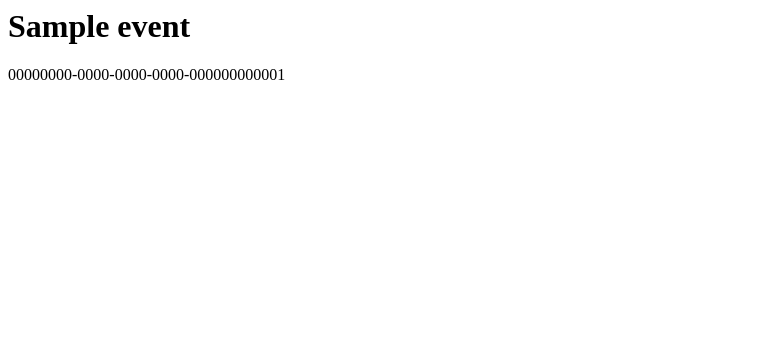
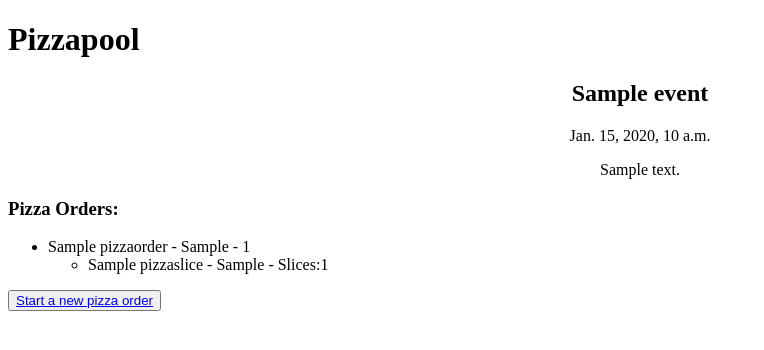
Before and after one commit to lynchdean/pizzapool, a Django app: page /events/00000000-0000-0000-0000-000000000001/ in a window 1280 px wide. Shown: the top 350 px of the page, without its empty margins (0-764 px from the left). Run offline with Django 5.2, Linux system fonts and the light colour scheme; tables that the repository leaves empty hold one stand-in row (values such as "Sample post").

Commit message:
Initial commit

```diff
--- a/events/admin.py
+++ b/events/admin.py
@@ -1,5 +1,7 @@
 from django.contrib import admin
 
-from .models import Event
+from .models import Event, PizzaOrder, PizzaSlices
 
 admin.site.register(Event)
+admin.site.register(PizzaOrder)
+admin.site.register(PizzaSlices)
--- a/events/models.py
+++ b/events/models.py
@@ -1,7 +1,9 @@
 import uuid
 
 from django.db import models
+from django.forms import ModelForm
 from django.contrib.auth.models import User
+from django.core.validators import MinValueValidator, MaxValueValidator
 
 
 class Event(models.Model):
@@ -12,23 +14,36 @@ class Event(models.Model):
     host = models.ForeignKey(User, on_delete=models.CASCADE)
 
     def __str__(self):
-        return self.event_title
+        return f"{self.event_title} - {self.date}"
 
 
-class Vehicle(models.Model):
-    driver_name = models.CharField(max_length=50)
-    driver_contact = models.CharField(max_length=50)
-    meeting_place = models.CharField(max_length=200)
-    date = models.DateTimeField("")
-    notes = models.CharField(max_length=200)
+class PizzaOrder(models.Model):
+    event = models.ForeignKey(Event, on_delete=models.CASCADE)
+    purchaser_name = models.CharField(max_length=50)
+    purchaser_whatsapp = models.CharField(max_length=50)
+    purchaser_revolut = models.CharField(max_length=50)
+    pizza_type = models.CharField(max_length=100)
+    available_slices = models.PositiveIntegerField(default=1,validators=[
+        MinValueValidator(1),
+        MaxValueValidator(8)])
 
     def __str__(self) -> str:
-        return self.driver_name
+        return f"{self.purchaser_name} - {self.pizza_type}"
 
 
-class Passenger(models.Model):
-    passenger_name = models.CharField(max_length=50)
-    passenger_contact = models.CharField(max_length=50)
+class PizzaSlices(models.Model):
+    pizza_order = models.ForeignKey(PizzaOrder, on_delete=models.CASCADE)
+    buyer_name = models.CharField(max_length=50)
+    buyer_whatsapp = models.CharField(max_length=50)
+    number_of_slices = models.PositiveIntegerField(default=1,validators=[
+        MinValueValidator(1),
+        MaxValueValidator(8)])
 
     def __str__(self) -> str:
-        return self.passenger_name
+        return self.buyer_name
+
+
+class PizzaOrderForm(ModelForm):
+    class Meta:
+        model = PizzaOrder
+        fields = '__all__'
--- a/events/templates/events/event_detail.html
+++ b/events/templates/events/event_detail.html
@@ -1,2 +1,29 @@
-<h1>{{ event.event_title }}</h1>
-{{ event.id }}
+<!--# events/templates/events/event_detail.html-->
+{% extends "./main_template.html" %}
+
+{% block content %}
+<div style="text-align:center">
+    <h2>{{ event.event_title }}</h2>
+    <p>{{ event.date }}</p>
+    <p>{{ event.description }}</p>
+</div>
+
+<h3>Pizza Orders:</h3>
+{% if pizza_orders %}
+<ul>
+    {% for pizza_order in pizza_orders %}
+        <li>{{ pizza_order.purchaser_name }} - {{ pizza_order.pizza_type }} - {{ pizza_order.available_slices }} </li>
+        <ul>
+            {% for slice in slices %}
+                {% if slice.pizza_order == pizza_order %}
+                    <li>{{ slice.buyer_name }} - {{ slice.buyer_whatsapp }} - Slices:{{ slice.number_of_slices }}</li>
+                {% endif %}
+            {% endfor %}
+        </ul>
+    {% endfor %}
+</ul>
+{% else %}
+<p> Nobody has offered to order yet for this event </p>
+{%  endif %}
+<button type="button"><a href="{% url 'events:create-pizza-order' event.id %}?next={{ request.path|urlencode }}">Start a new pizza order</a></button>
+{% endblock %}
--- /dev/null
+++ b/events/templates/events/main_template.html
@@ -0,0 +1,15 @@
+<!DOCTYPE html>
+<html lang="en">
+<head>
+    <meta charset="UTF-8">
+    <title>pizzapool</title>
+</head>
+<body>
+    <div class="header">
+        <h1>Pizzapool</h1>
+    </div>
+
+    {% block content %}
+    {% endblock %}
+</body>
+</html>
--- a/events/urls.py
+++ b/events/urls.py
@@ -5,5 +5,6 @@ from . import views
 app_name = "events"
 urlpatterns = [
     path("", views.IndexView.as_view(), name="index"),
-    path("<uuid:pk>/", views.EventView.as_view(), name="event")
+    path("<uuid:pk>/", views.EventView.as_view(), name="event"),
+    path("<uuid:pk>/create-pizza-order/", views.create_pizza_order, name='create-pizza-order')
 ]
--- a/events/views.py
+++ b/events/views.py
@@ -1,9 +1,8 @@
-from typing import Any
-from django.db.models.query import QuerySet
-from django.shortcuts import get_object_or_404, render
+from django.http import HttpResponseRedirect
 from django.views import generic
+from django.shortcuts import render
 
-from .models import Event
+from .models import Event, PizzaOrder, PizzaSlices, PizzaOrderForm
 
 
 class IndexView(generic.ListView):
@@ -17,3 +16,23 @@ class IndexView(generic.ListView):
 class EventView(generic.DetailView):
     model = Event
     template_name = "events/event_detail.html"
+
+    def get_context_data(self, **kwargs):
+        context = super().get_context_data(**kwargs)
+        pizza_orders = PizzaOrder.objects.filter(event=self.object)
+        context['pizza_orders'] = pizza_orders
+        context['slices'] = PizzaSlices.objects.filter(pizza_order__in=pizza_orders)
+        return context
+
+
+def create_pizza_order(request, pk):
+    if request.method == 'POST':
+        form = PizzaOrderForm(request.POST)
+        print(form.fields)
+        if form.is_valid():
+            form.save()
+            return HttpResponseRedirect(request.POST.get('next', '/'))
+    else:
+        data = {'event': Event.objects.get(pk=pk)}
+        form = PizzaOrderForm(data)
+    return render(request, 'events/create_pizza_order.html', {'form': form, 'pk': pk})
--- a/manage.py
+++ b/manage.py
@@ -6,7 +6,7 @@ import sys
 
 def main():
     """Run administrative tasks."""
-    os.environ.setdefault('DJANGO_SETTINGS_MODULE', 'carpool.settings')
+    os.environ.setdefault('DJANGO_SETTINGS_MODULE', 'pizzapool.settings')
     try:
         from django.core.management import execute_from_command_line
     except ImportError as exc:
--- a/carpool/settings.py
+++ b/pizzapool/settings.py
@@ -50,7 +50,7 @@ MIDDLEWARE = [
     'django.middleware.clickjacking.XFrameOptionsMiddleware',
 ]
 
-ROOT_URLCONF = 'carpool.urls'
+ROOT_URLCONF = 'pizzapool.urls'
 
 TEMPLATES = [
     {
@@ -68,7 +68,7 @@ TEMPLATES = [
     },
 ]
 
-WSGI_APPLICATION = 'carpool.wsgi.application'
+WSGI_APPLICATION = 'pizzapool.wsgi.application'
 
 
 # Database
--- a/carpool/wsgi.py
+++ b/pizzapool/wsgi.py
@@ -11,6 +11,6 @@ import os
 
 from django.core.wsgi import get_wsgi_application
 
-os.environ.setdefault('DJANGO_SETTINGS_MODULE', 'carpool.settings')
+os.environ.setdefault('DJANGO_SETTINGS_MODULE', 'pizzapool.settings')
 
 application = get_wsgi_application()
```
Also changed, not shown: events/templates/events/create_pizza_order.html (added, +21 -0 lines), events/templates/events/index.html (+11 -1 lines), pizzapool/__init__.py (added), pizzapool/asgi.py (renamed from carpool/asgi.py), pizzapool/urls.py (renamed from carpool/urls.py), 1 other file.
